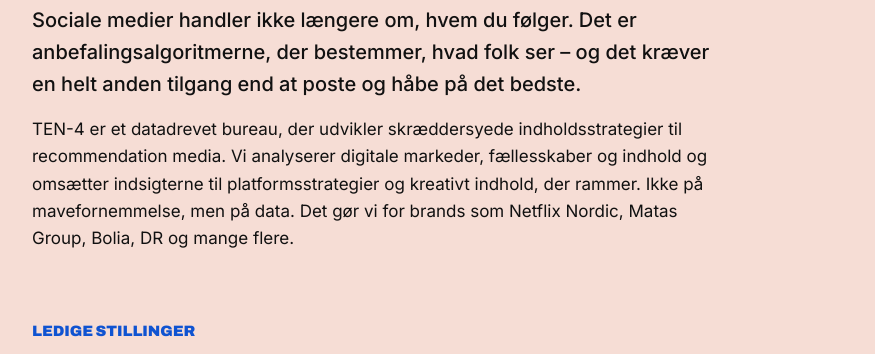
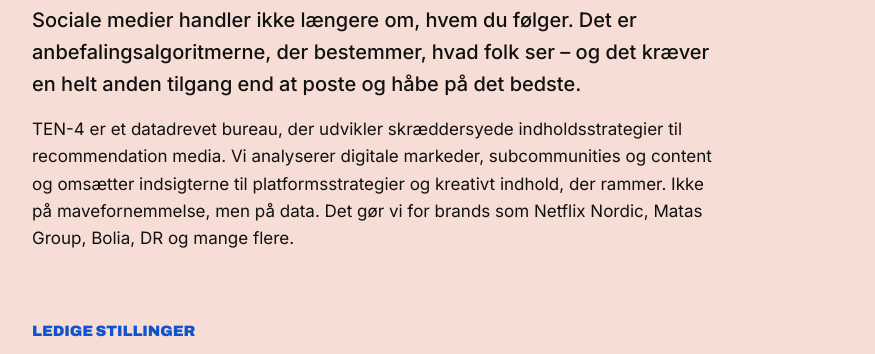
Before and after one commit to swienty-sof/TEN-4-jobs, a plain HTML site: page index.html in a window 1280 px wide. Shown: the part 244-598 px from the top of the page, without its empty margins (202-1077 px from the left). Drawn offline with Linux system fonts and the light colour scheme.

Commit message:
subcom og content

```diff
--- a/index.html
+++ b/index.html
@@ -24,7 +24,7 @@
   <section class="hero">
     <h1 class="wide">Vi er i vækst.</h1>
     <p class="lead">Sociale medier handler ikke længere om, hvem du følger. Det er anbefalingsalgoritmerne, der bestemmer, hvad folk ser – og det kræver en helt anden tilgang end at poste og håbe på det bedste.</p>
-    <p>TEN-4 er et datadrevet bureau, der udvikler skræddersyede indholdsstrategier til recommendation media. Vi analyserer digitale markeder, fællesskaber og indhold og omsætter indsigterne til platformsstrategier og kreativt indhold, der rammer. Ikke på mavefornemmelse, men på data. Det gør vi for brands som Netflix Nordic, Matas Group, Bolia, DR og mange flere.</p>
+    <p>TEN-4 er et datadrevet bureau, der udvikler skræddersyede indholdsstrategier til recommendation media. Vi analyserer digitale markeder, subcommunities og content og omsætter indsigterne til platformsstrategier og kreativt indhold, der rammer. Ikke på mavefornemmelse, men på data. Det gør vi for brands som Netflix Nordic, Matas Group, Bolia, DR og mange flere.</p>
   </section>
   <h2 class="wide">Ledige stillinger</h2>
   <div class="cards">
```
Also changed, not shown: office-manager/index.html (+1 -1 lines).
